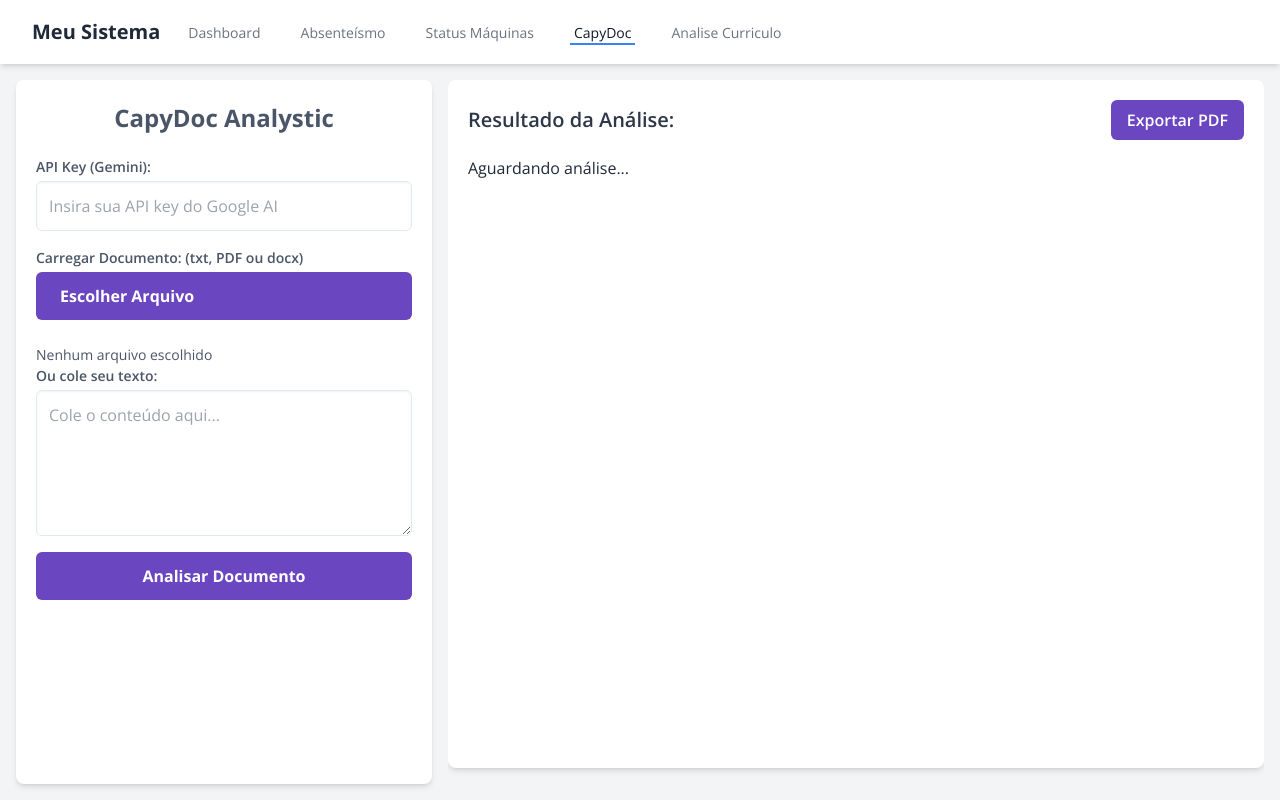
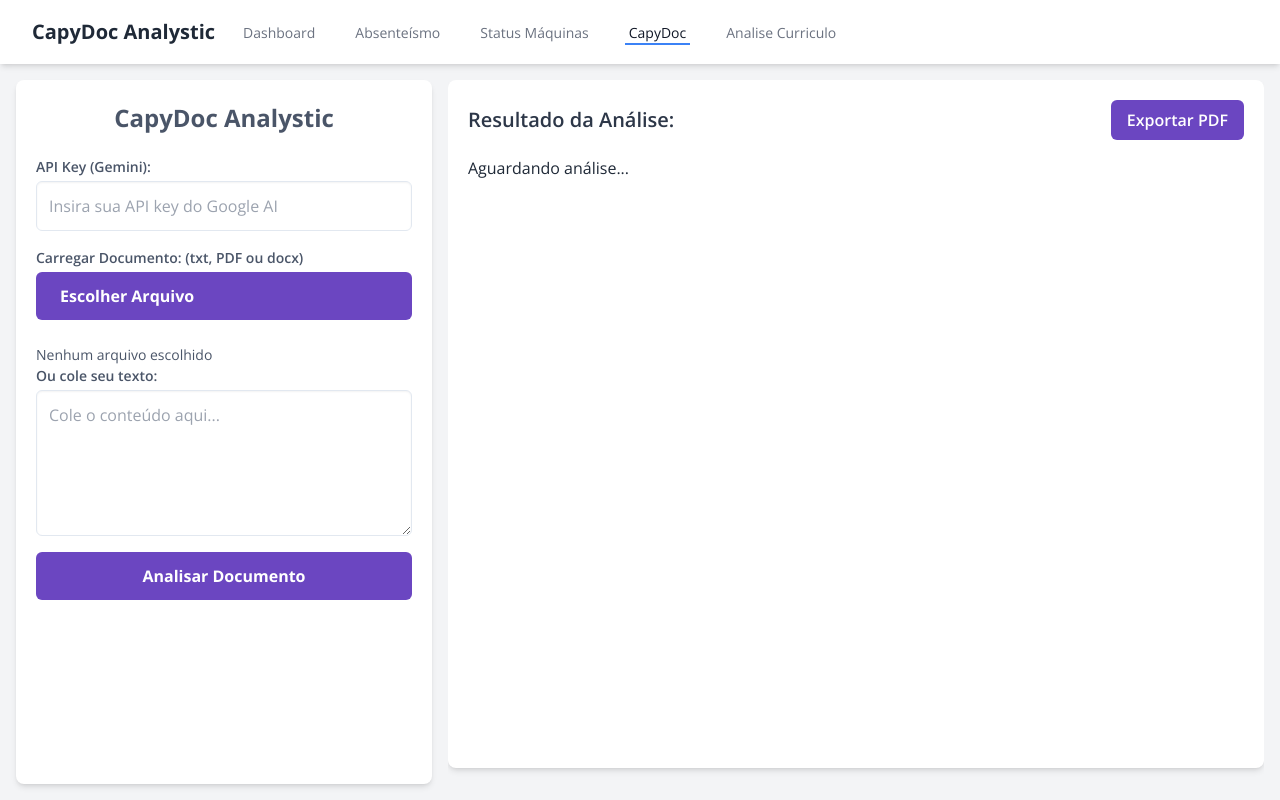
Before and after one commit to faelscarpato/status, a plain HTML site: page capydoc2.html in a window 1280 px wide. Drawn offline with nearby package versions, Linux system fonts and the light colour scheme; a script that the page names is missing.

Commit message:
Atualizar o capydoc2.html

```diff
--- a/capydoc2.html
+++ b/capydoc2.html
@@ -190,7 +190,7 @@
         <nav class="max-w-7xl mx-auto px-4 sm:px-6 lg:px-8">
             <div class="flex justify-between h-16">
                 <div class="flex items-center">
-                    <span class="font-bold text-xl text-gray-800">Meu Sistema</span>
+                    <span class="font-bold text-xl text-gray-800">CapyDoc Analystic</span>
                     <div class="hidden sm:ml-6 sm:flex sm:space-x-8">
                         <a href="index.html" class="border-transparent text-gray-500 hover:border-gray-300 hover:text-gray-700 inline-flex items-center px-1 pt-1 border-b-2 text-sm font-medium">Dashboard</a>
                         <a href="Absenteismo.html" class="border-transparent text-gray-500 hover:border-gray-300 hover:text-gray-700 inline-flex items-center px-1 pt-1 border-b-2 text-sm font-medium">Absenteísmo</a>
```
